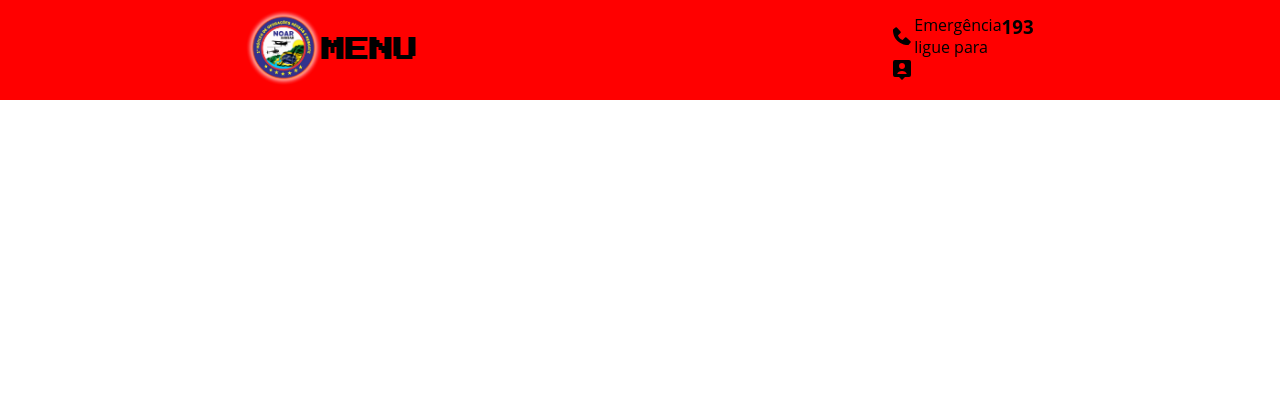
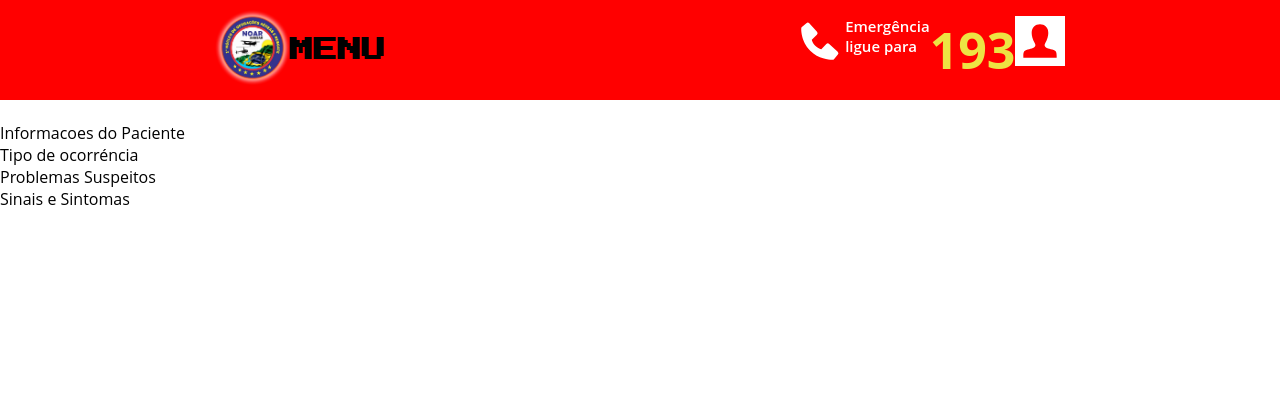
Before and after one commit to denismedina08/SA-Bombeiro, a PHP site: page /PAGES/Inicio.html in a window 1280 px wide. Shown: the top 420 px of the page. Before the commit the page ends 100 px from the top, so only its background shows below. Run offline with PHP 8.4, Linux system fonts and the light colour scheme.

Commit message:
Segundo Acance Encabezado

```diff
--- a/PAGES/Inicio.html
+++ b/PAGES/Inicio.html
@@ -7,7 +7,7 @@
     <meta name="viewport" content="width=device-width, initial-scale=1.0">
     <title>NOAR</title>
     <link rel="stylesheet" href="/STYLES/Inicio.css">
-    <link rel="icon" href="/IMG/logo">
+    <link rel="icon" href="/IMG/logo_pequena.png">
     <!-- fonts -->
     <link rel="preconnect" href="https://fonts.googleapis.com">
     <link rel="preconnect" href="https://fonts.gstatic.com" crossorigin>
@@ -26,18 +26,22 @@
             <h2>MENU</h2>
         </div>
 
-    <nav class="nav__numero">
+    <nav class="nav">
+    <div class="nav__numero">
         <div class="nav__numero-emergencia">
-            <img src="/ASSETS/Phone.svg" class="Phone__img" alt="Phone__img">
-            <p>Emergência<br> ligue para</p>
-            <h3>193</h3>
+            <img src="/ASSETS/Phone.svg" class="Phone__img" style="width: 50px; height: 50px;" alt="Phone__img">
+            <p style="font-size: 15px; font-weight: 600; color: #fff;">Emergência<br>ligue para</p>
+            <h3 style="font-size: 50px; color: rgba(236, 236, 69, 0.966);">193</h3>
         </div>
+    </div>
 
+    <div class="nav__perfil">
         <a href="/PAGES/Perfil.html">
             <div class="nav__link">
                 <img src="/ASSETS/Profile.svg" class="Profile__img" alt="Profile__img">
             </div>
         </a>
+    </div>
     </nav>
     </header>
 
@@ -46,16 +50,16 @@
     <div>
         <div class="box-informacoes-do-paciente">
             <img src="" alt="">
-            <div class=""></div>
+            <div class="">Informacoes do Paciente</div>
         </div>
         <div class="box-tipo-de-ocorréncia">
-            <div class=""></div>
+            <div class="">Tipo de ocorréncia</div>
         </div>
         <div class="box-problemas-suspeitos">
-            <div class=""></div>
+            <div class="">Problemas Suspeitos</div>
         </div>
         <div class="box-sinais-e-sintomas">
-            <div class=""></div>
+            <div class="">Sinais e Sintomas</div>
         </div>
         <div class="box-localização-dos-traumas">
             <div class=""></div>
--- a/STYLES/Inicio.css
+++ b/STYLES/Inicio.css
@@ -7,6 +7,7 @@
 
 body{
     margin: 0;
+    height: 500vb;
 }
 
 /* Cabeçalho */
@@ -38,3 +39,15 @@ h2{
     font-family: 'DM Serif Display', serif;
     font-family: 'Press Start 2P', cursive;
 }
+
+.nav{
+    display: flex;
+    justify-content: space-between;
+}
+
+.Profile__img{
+    width: 50px;
+    height: 50px;
+}
+
+/*  */
```
Also changed, not shown: ASSETS/Phone.svg, ASSETS/Profile.svg.
